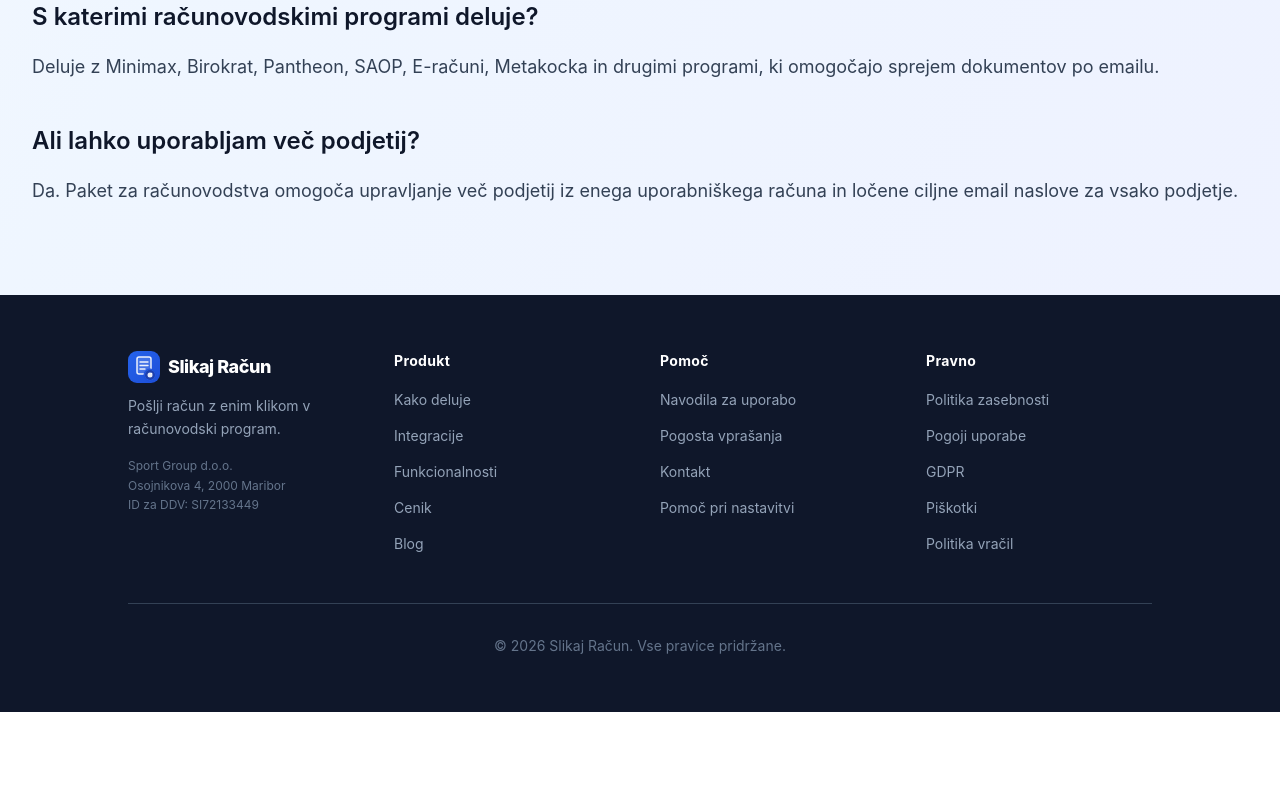
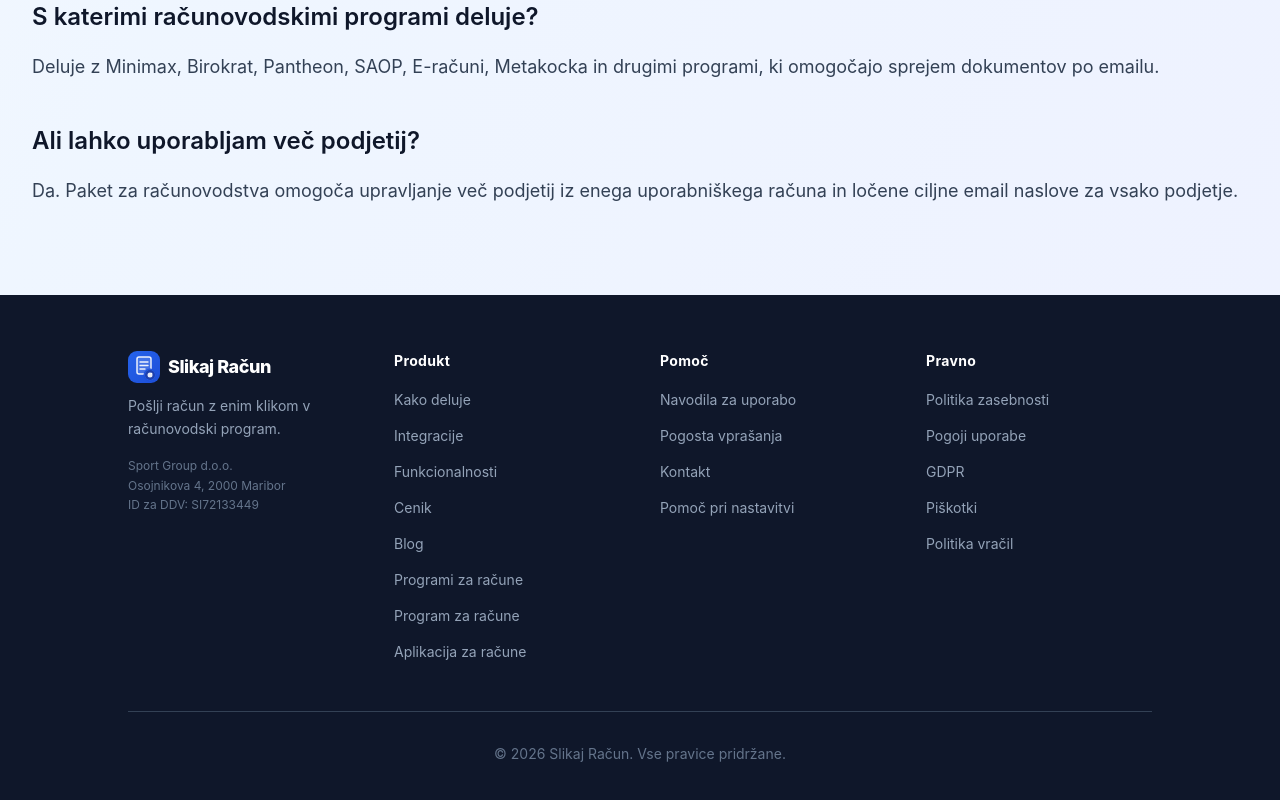
Before and after one commit to pako999/invoice-picture, a Next.js app: page /program-za-racune in a window 1280 px wide. Shown: the part 2095-2895 px from the top of the page. Before the commit the page ends 2807 px from the top, so only its background shows below. Built offline with nearby package versions, Linux system fonts and the light colour scheme; no server answers.

Commit message:
SEO: strengthen internal links to indexable landing pages

```diff
--- a/components/footer.tsx
+++ b/components/footer.tsx
@@ -15,15 +15,21 @@ export function Footer() {
   const locale = detectLocale(path);
   const dict = getDict(locale);
   const t = dict.footer;
-  const home = localeUrl(locale, "");
   const year = new Date().getFullYear();
 
   const productLinks = [
-    { label: t.productHowItWorks,   href: `${home === "/" ? "" : home}#kako-deluje` },
-    { label: t.productIntegrations, href: `${home === "/" ? "" : home}#integracije` },
-    { label: t.productFeatures,     href: `${home === "/" ? "" : home}#funkcionalnosti` },
-    { label: t.productPricing,      href: `${home === "/" ? "" : home}#cenik` },
+    { label: t.productHowItWorks,   href: localeUrl(locale, "kako-deluje") },
+    { label: t.productIntegrations, href: localeUrl(locale, "integracije") },
+    { label: t.productFeatures,     href: localeUrl(locale, "funkcionalnosti") },
+    { label: t.productPricing,      href: localeUrl(locale, "cenik") },
     { label: t.productBlog,         href: localeUrl(locale, "blog") },
+    ...(locale === "sl"
+      ? [
+          { label: "Programi za račune", href: "/programi-za-racune" },
+          { label: "Program za račune", href: "/program-za-racune" },
+          { label: "Aplikacija za račune", href: "/aplikacija-za-racune" },
+        ]
+      : []),
   ];
   const helpLinks = [
     { label: t.helpUserGuide, href: localeUrl(locale, "navodila-za-uporabo") },
@@ -60,7 +66,7 @@ export function Footer() {
             <h4 className="text-white font-bold text-sm mb-4 tracking-wide">{t.productTitle}</h4>
             <ul className="flex flex-col gap-3">
               {productLinks.map((l) => (
-                <li key={l.label}>
+                <li key={`${l.label}-${l.href}`}>
                   <Link href={l.href} className="text-sm text-slate-400 hover:text-white transition-colors">{l.label}</Link>
                 </li>
               ))}
```
